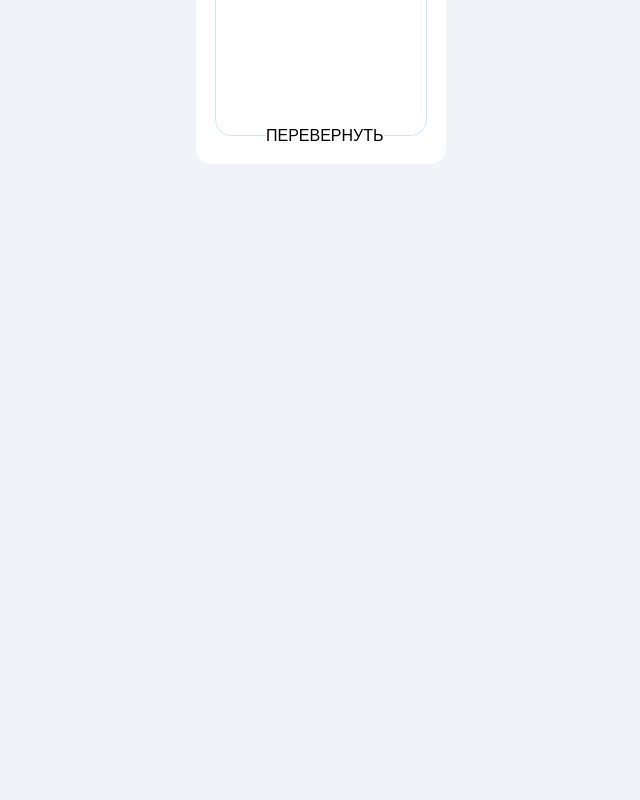
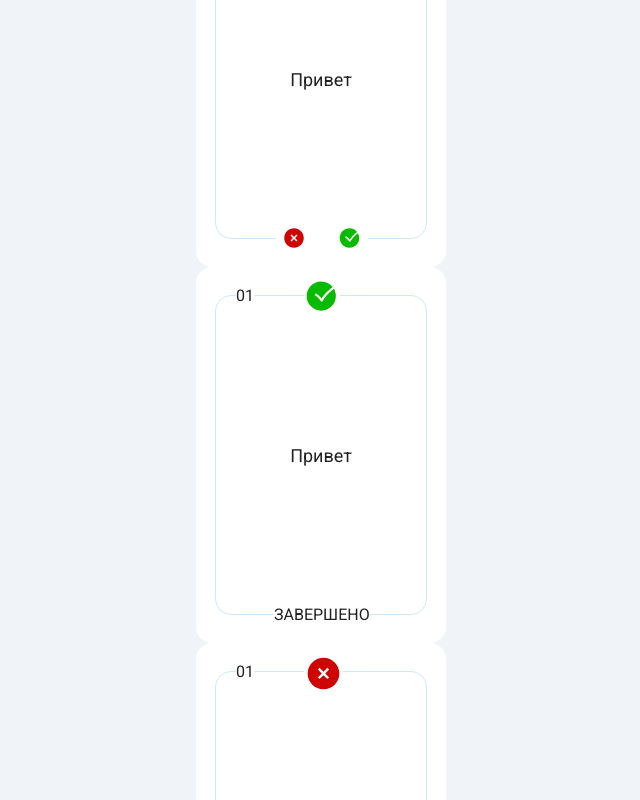
Before and after one commit to CHOPAZ/vue-cards, a Vue app: page / in a window 1280 px wide. Shown: the part 660-1460 px from the top of the page, without its empty margins (319-959 px from the left). Before the commit the page ends 915 px from the top, so only its background shows below. Built offline with nearby package versions, Linux system fonts and the light colour scheme.

Commit message:
5-templates

```diff
--- a/src/App.vue
+++ b/src/App.vue
@@ -5,12 +5,32 @@
   import { reactive, ref } from 'vue'
 
   let score = ref(50)
-  const cardData = reactive({
-    word: 'Hello', //исходное слово
-    translation: 'Привет', // Перевод
-    state: 'closed', // closed | opened
-    staus: 'pending', //pending | fail | success
-  })
+  const cardData = reactive([
+    {
+      word: 'Hello', //исходное слово
+      translation: 'Привет', // Перевод
+      state: 'closed', // closed | opened
+      status: 'pending', //pending | fail | success
+    },
+    {
+      word: 'Hello', //исходное слово
+      translation: 'Привет', // Перевод
+      state: 'opened', // closed | opened
+      status: 'pending', //pending | fail | success
+    },
+    {
+      word: 'Hello', //исходное слово
+      translation: 'Привет', // Перевод
+      state: 'opened', // closed | opened
+      status: 'success', //pending | fail | success
+    },
+    {
+      word: 'Hello', //исходное слово
+      translation: 'Привет', // Перевод
+      state: 'opened', // closed | opened
+      status: 'fail', //pending | fail | success
+    },
+  ])
 </script>
 
 <template>
@@ -19,7 +39,7 @@
   </header>
   <main>
     <VButton>Начать игру</VButton>
-    <VCard />
+    <VCard v-for="(data, idx) in cardData" v-bind="data" :key="idx" />
   </main>
 </template>
 
--- a/src/components/VCard.vue
+++ b/src/components/VCard.vue
@@ -1,21 +1,34 @@
 <script setup>
   import VIcons from './VIcons.vue'
+
+  const props = defineProps({
+    word: String,
+    translation: String,
+    state: String,
+    status: String,
+  })
 
   defineEmits(['check-answer', 'change-status'])
 </script>
 
 <template>
   <div class="card__container">
-    <div class="card">
-      <div class="card__front">
+    <div class="card" :class="{ rotate: props.state === 'opened' }">
+      <div v-if="props.state === 'closed'" class="card__front">
         <span class="card__numbering">01</span>
-        <p class="card__word">Hello</p>
+        <p class="card__word">{{ props.word }}</p>
         <button class="card__btn" @click="$emit('check-answer')">ПЕРЕВЕРНУТЬ</button>
       </div>
-      <div class="card__back">
+      <div v-else-if="props.state === 'opened'" class="card__back">
         <span class="card__numbering">01</span>
-        <p class="card__word">Привет</p>
-        <div class="card__change-status">
+        <div v-if="props.status === 'success'" class="card__status">
+          <VIcons icon-id="tick" :width="36" :height="36" />
+        </div>
+        <div v-if="props.status === 'fail'" class="card__status">
+          <VIcons icon-id="cross" :width="39" :height="39" />
+        </div>
+        <p class="card__word">{{ props.translation }}</p>
+        <div v-if="props.status === 'pending'" class="card__change-status">
           <button class="change-status__btn" @click="$emit('change-status')">
             <VIcons icon-id="cross" :width="24" :height="24" />
           </button>
@@ -23,6 +36,7 @@
             <VIcons icon-id="tick" :width="24" :height="24" />
           </button>
         </div>
+        <div v-else class="card__end">ЗАВЕРШЕНО</div>
       </div>
     </div>
   </div>
@@ -48,7 +62,7 @@
     transition: transform 1s;
   }
 
-  .card__container:hover .card {
+  .rotate {
     transform: rotateY(180deg);
   }
 
@@ -77,6 +91,13 @@
     position: absolute;
     top: -10px;
     left: 20px;
+    background-color: var(--color-secondary);
+  }
+
+  .card__status {
+    position: absolute;
+    top: -18px;
+    left: 88px;
     background-color: var(--color-secondary);
   }
 
@@ -114,4 +135,14 @@
     border: 0;
     background-color: var(--color-secondary);
   }
+
+  .card__end {
+    position: absolute;
+    bottom: -10px;
+    left: 58px;
+    border: none;
+    background-color: var(--color-secondary);
+    cursor: pointer;
+    font-size: 16px;
+  }
 </style>
```
Also changed, not shown: src/assets/sprite.svg.
